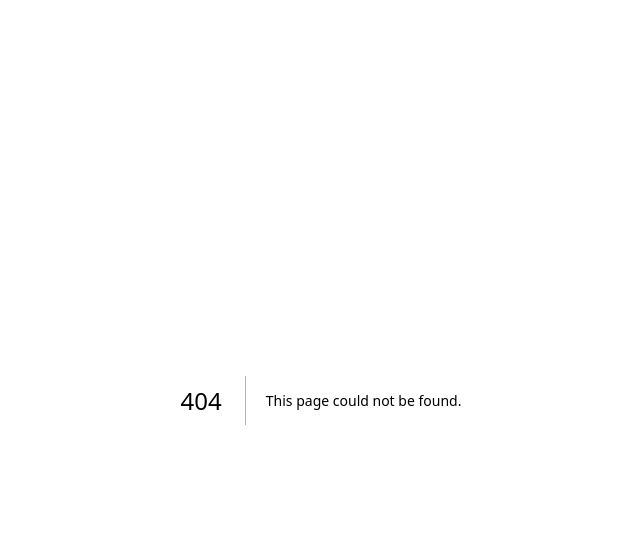
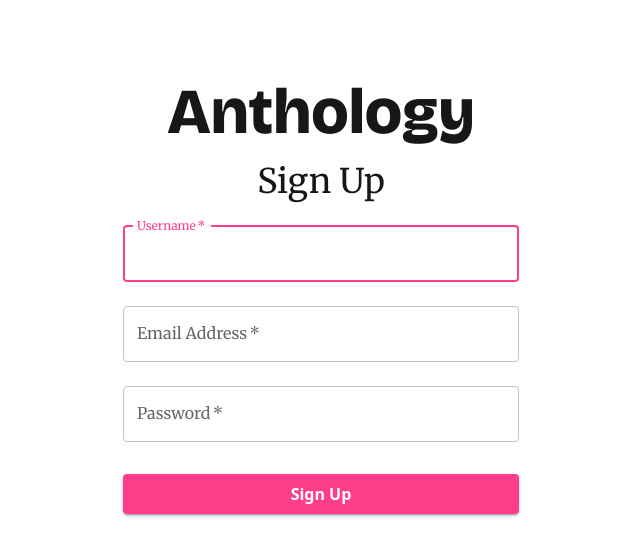
Before and after one commit to rama/anthology-app, a Next.js app: page /sign-up in a window 1280 px wide. Before the commit this address had no page. Shown: the top 556 px of the page, without its empty margins (319-959 px from the left). Built offline with nearby package versions, Linux system fonts and the light colour scheme; what @mui/material-nextjs would draw is missing.

Commit message:
add sign up and sign in pages

```diff
--- /dev/null
+++ b/src/app/sign-up/page.js
@@ -0,0 +1,71 @@
+"use client";
+
+import React from "react";
+import { Container, TextField, Button, Typography, Box } from "@mui/material";
+
+export default function SignUp() {
+	const handleSubmit = (event) => {
+		event.preventDefault();
+		// TODO submit form to backend
+		console.log("Sign Up");
+	};
+
+	return (
+		<Container component="main" maxWidth="xs">
+			<Box
+				sx={{
+					display: "flex",
+					flexDirection: "column",
+					alignItems: "center",
+					marginTop: 8,
+				}}
+			>
+				<Typography component="h1" variant="appName">
+					Anthology
+				</Typography>
+				<Typography component="h1" variant="h4">
+					Sign Up
+				</Typography>
+				<Box component="form" onSubmit={handleSubmit} sx={{ mt: 1 }}>
+					<TextField
+						margin="normal"
+						required
+						fullWidth
+						id="username"
+						label="Username"
+						name="username"
+						autoComplete="username"
+						autoFocus
+					/>
+					<TextField
+						margin="normal"
+						required
+						fullWidth
+						id="email"
+						label="Email Address"
+						name="email"
+						autoComplete="email"
+					/>
+					<TextField
+						margin="normal"
+						required
+						fullWidth
+						name="password"
+						label="Password"
+						type="password"
+						id="password"
+						autoComplete="current-password"
+					/>
+					<Button
+						type="submit"
+						fullWidth
+						variant="contained"
+						sx={{ mt: 3, mb: 2 }}
+					>
+						Sign Up
+					</Button>
+				</Box>
+			</Box>
+		</Container>
+	);
+}
```
Also changed, not shown: src/app/sign-in/page.js (added, +61 -0 lines).
